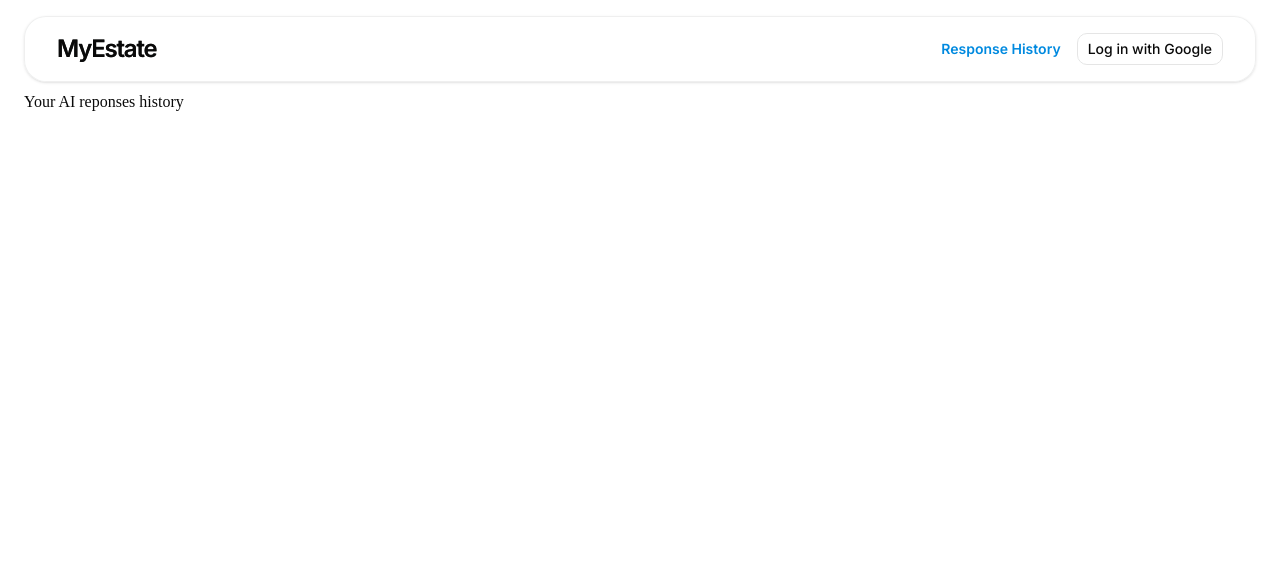
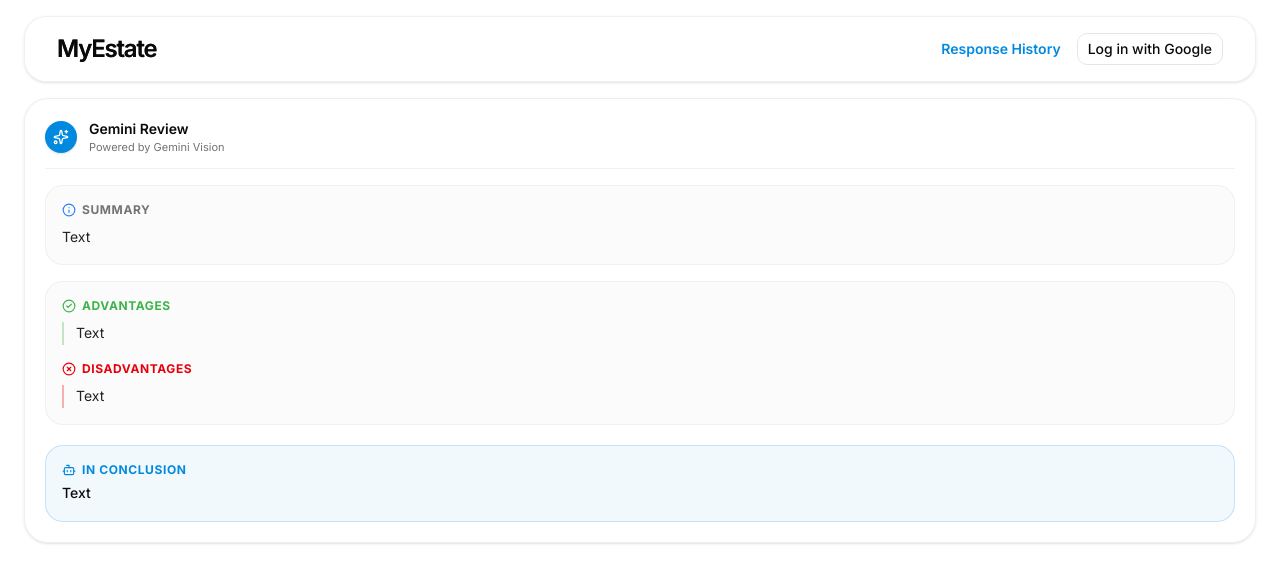
Before and after one commit to Karpenoid/MyEstate, a Next.js app: page /ai-response-page in a window 1280 px wide. Shown: the top 582 px of the page. Built offline with nearby package versions, Linux system fonts and the light colour scheme; no server answers.

Commit message:
Added basic ResponseBox & fixed high of GeminiChat.

```diff
--- a/src/app/ai-response-page/page.tsx
+++ b/src/app/ai-response-page/page.tsx
@@ -1,4 +1,6 @@
 import { Metadata } from "next";
+
+import { ResponseBox } from "@/features/ResponseBox";
 
 export const metadata: Metadata = {
   title: "AI Response Page",
@@ -7,8 +9,8 @@ export const metadata: Metadata = {
 
 export default function AIresponsePage() {
   return (
-    <div className="w-full">
-      <p>Your AI reponses history</p>
+    <div className="mt-2 w-full">
+      <ResponseBox />
     </div>
   );
 }
--- /dev/null
+++ b/src/features/ResponseBox.tsx
@@ -0,0 +1,50 @@
+import { Sparkles, Info, CheckCircle2, XCircle, Bot } from "lucide-react";
+
+export const ResponseBox = () => {
+  return (
+    <div className="font-inter border-border/60 bg-background/60 flex flex-col gap-4 rounded-[24px] border p-5 shadow-sm backdrop-blur-xl">
+      <div className="border-border/50 flex items-center gap-3 border-b pb-3">
+        <div className="bg-feature flex h-8 w-8 items-center justify-center rounded-full text-white shadow-sm">
+          <Sparkles size={16} />
+        </div>
+        <div>
+          <h3 className="text-foreground text-sm font-semibold">Gemini Review</h3>
+          <p className="text-muted-foreground text-[11px]">Powered by Gemini Vision</p>
+        </div>
+      </div>
+      <div className="flex flex-col gap-4">
+        <div className="bg-muted/40 border-border/50 rounded-2xl border p-4">
+          <h4 className="text-muted-foreground mb-2 flex items-center gap-1.5 text-xs font-bold tracking-wider uppercase">
+            <Info size={14} className="text-blue-500" /> Summary
+          </h4>
+          <p className="text-foreground/90 text-sm leading-relaxed">Text</p>
+        </div>
+        <div className="bg-muted/45 border-border/50 grid grid-cols-1 gap-4 rounded-2xl border p-4">
+          <div>
+            <h4 className="text-success mb-2 flex items-center gap-1.5 text-xs font-bold tracking-wider uppercase">
+              <CheckCircle2 size={14} /> Advantages
+            </h4>
+            <p className="text-foreground/90 border-success/30 space-y-1 border-l-2 pl-3 text-sm leading-relaxed">
+              Text
+            </p>
+          </div>
+
+          <div>
+            <h4 className="text-destructive mb-2 flex items-center gap-1.5 text-xs font-bold tracking-wider uppercase">
+              <XCircle size={14} /> Disadvantages
+            </h4>
+            <ul className="text-foreground/90 border-destructive/30 space-y-1 border-l-2 pl-3 text-sm leading-relaxed">
+              Text
+            </ul>
+          </div>
+        </div>
+        <div className="bg-feature/5 border-feature/20 mt-1 rounded-2xl border p-4">
+          <h4 className="text-feature mb-1 flex items-center gap-1.5 text-xs font-bold tracking-wider uppercase">
+            <Bot size={14} /> In Conclusion
+          </h4>
+          <p className="text-foreground text-sm leading-relaxed font-medium">Text</p>
+        </div>
+      </div>
+    </div>
+  );
+};
--- a/src/widgets/GeminiChat.tsx
+++ b/src/widgets/GeminiChat.tsx
@@ -36,7 +36,7 @@ export const GeminiChat = () => {
   return (
     <div className="font-inter fixed right-6 bottom-6 z-50 flex flex-col items-end gap-4">
       {isOpen && (
-        <div className="border-border/60 bg-background/20 animate-in slide-in-from-bottom-5 flex h-[calc(100vh-64px)] w-[350px] flex-col overflow-hidden rounded-2xl border shadow-2xl backdrop-blur-xl backdrop-saturate-150 sm:h-[500px] sm:w-[400px]">
+        <div className="border-border/60 bg-background/20 animate-in slide-in-from-bottom-5 flex h-[calc(100vh-94px)] w-[350px] flex-col overflow-hidden rounded-2xl border shadow-2xl backdrop-blur-xl backdrop-saturate-150 sm:h-[500px] sm:w-[400px]">
           <div className="border-border/50 bg-muted/30 flex items-center justify-between border-b px-4 py-3">
             <div className="flex items-center gap-2">
               <div className="bg-feature text-background flex h-8 w-8 items-center justify-center rounded-full">
@@ -55,7 +55,7 @@ export const GeminiChat = () => {
             </Button>
           </div>
 
-          <ScrollArea className="h-[calc(100vh-64px-60px)] w-full sm:h-[440px]">
+          <ScrollArea className="h-[calc(100vh-64px-90px)] w-full sm:h-[440px]">
             <div className="p-4">
               {!marketAnalysis && !isAnalyzing && (
                 <div className="flex flex-col items-center justify-center gap-3 pt-12 text-center">
```
